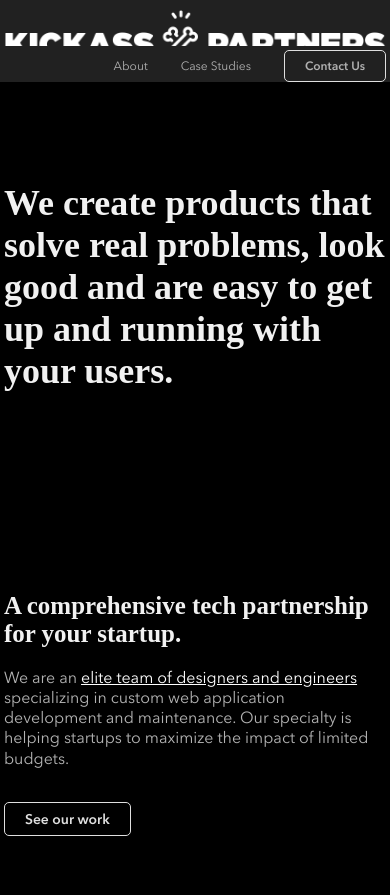
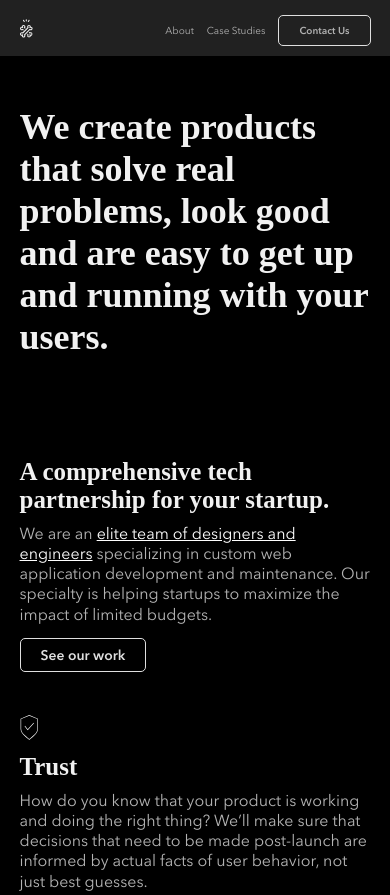
Before and after one commit to wekickass/wekickass.github.io, a website: page index.html in a window 390 px wide. Shown: the top 895 px of the page. Drawn offline with Linux system fonts and the light colour scheme.

Commit message:
support for old mobile devices in portrait yay

```diff
--- a/css/pcss/_components.pcss
+++ b/css/pcss/_components.pcss
@@ -4,10 +4,12 @@ header {
 }
 
 .logo {
-  background: transparent url('../img/logo.png') top left no-repeat;
+  background: transparent url('../img/logo.png') center left no-repeat;
   background-size: 100%;
   height: 36px;
   text-indent: -99999px;
+  grid-column-start: 1;
+  grid-column-end: 3;
   &:hover {
     background-image: url('../img/logo.gif');
   }
@@ -16,6 +18,8 @@ header {
 .main-nav {
   font-size: .75rem;
   text-align: right;
+  grid-column-start:8;
+  grid-column-end: 13;
   & .button {
     font-size: inherit;
     font-family: "Avenir Next LT W01";
@@ -29,6 +33,9 @@ header {
   & ul {
     margin-top: 14px;
     & li {
+      &:first-of-type {
+        margin-left: 0;
+      }
       display: inline;
       margin-left: 30px;
       & a {
@@ -70,7 +77,7 @@ footer {
   }
 }
 
-button, .button {
+.button {
   transition: all 320ms ease-in-out;
   background-color: transparent;
   padding: 8px 20px;
@@ -86,3 +93,10 @@ button, .button {
     background-color: white;
   }
 }
+
+.menu-button {
+  background-color: red;
+  padding: 20px;
+  text-indent: -99999px;
+  display: none;
+}
--- a/css/pcss/_grid.pcss
+++ b/css/pcss/_grid.pcss
@@ -35,7 +35,7 @@
 
 @media screen and (orientation: portrait) {
   .container {
-        max-width: 98%;
+    max-width: 90%;
     display: grid;
     grid-gap: 0;
   }
@@ -48,5 +48,36 @@
     .col-lg-end-$i {
       grid-column-end: 13;
     }
+
+    .aPush-$i {
+      margin-top: calc($i * 5)px;
+    }
+
+    .bPush-$i {
+      margin-bottom: calc($i * 5)px;
     }
   }
+
+  .col-offset-$i {
+    grid-column-start: 1;
+  }
+
+  .logo {
+    background: transparent url('../img/crossbones.svg') center left no-repeat !important;
+    text-indent: -99999px;
+  }
+
+  .main-nav {
+    grid-column-start: 3 !important;
+    grid-column-end: 13 !important;
+    & ul {
+      &:first-child {
+        margin-left: 0;
+      }
+    }
+    & li {
+      margin-left: 10px !important;
+      font-size: .625rem;
+    }
+  }
+}
--- a/index.html
+++ b/index.html
@@ -9,12 +9,12 @@
 <body>
   <header>
     <div class="container">
-      <div class="logo col-lg-start-1 col-lg-end-2">Kickass Partners</div>
-      <nav class="main-nav col-lg-start-8 col-lg-end-12">
+      <div class="logo">Kickass Partners</div>
+      <nav class="main-nav">
         <ul>
-          <li><a href="#">About</a></li>
-          <li><a href="#">Case Studies</a></li>
-          <li><a href="#" class="button">Contact Us</a></li>
+          <li><a href="/about.html">About</a></li>
+          <li><a href="/studies.html">Case Studies</a></li>
+          <li><a href="mailto:contact@kickass-partners.com" class="button">Contact Us</a></li>
         </ul>
       </nav>
     </div>
```
Also changed, not shown: css/pcss/_mobile.pcss (added), css/style.css. Lines whose indentation alone changed are shown as unchanged.
